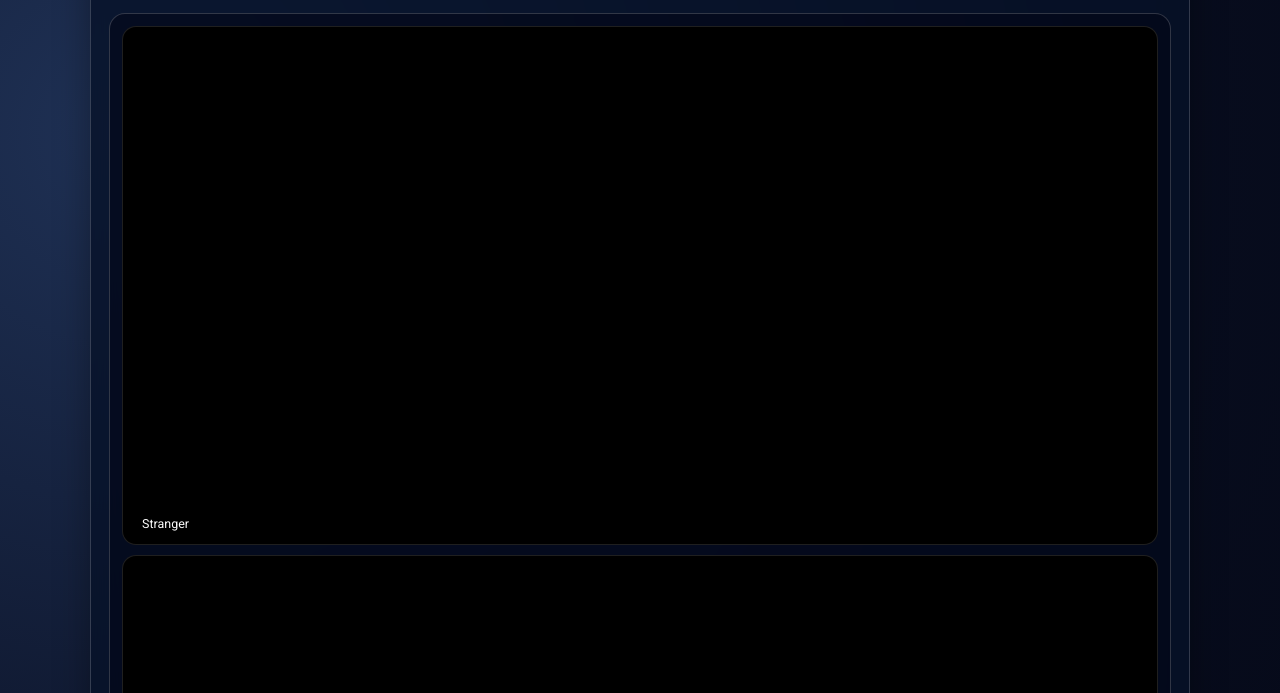
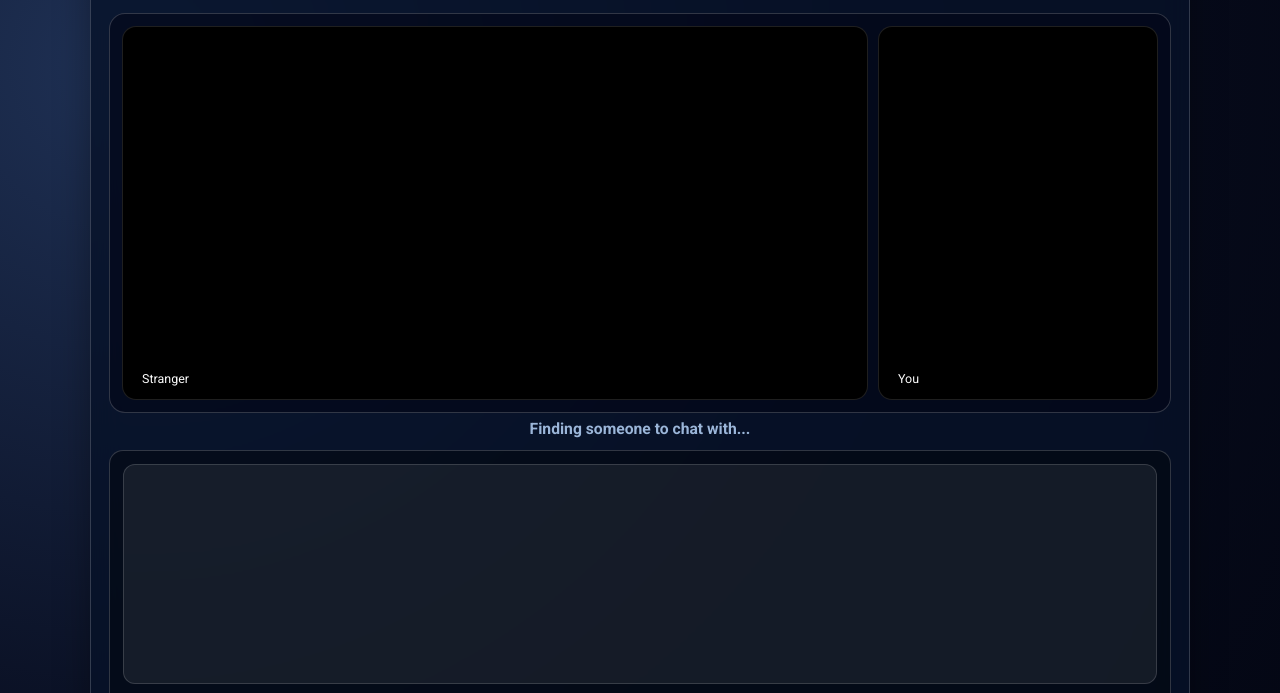
Before and after one commit to shakti716/shagle-chat-app, a website: page public/index.html in a window 1280 px wide. Both pictures are taken after a click on the button "📹 Video Call". Shown: the part 64-757 px from the top of the page. Drawn offline with nearby package versions, Linux system fonts and the light colour scheme; no server answers.

Commit message:
Fix video next-mode reconnect mode rv + resize video stage left-bias

```diff
--- a/public/client.js
+++ b/public/client.js
@@ -138,12 +138,13 @@ socket.on('partnerDisconnected', () => {
       statusChat.style.display = 'block';
       statusChat.textContent = 'Waiting for a stranger...';
       chatOnly.style.display = 'none';
+      socket.emit('ready', { mode: 'chat' });
     } else {
       status.style.display = 'block';
       status.textContent = 'Waiting for a stranger...';
       chat.style.display = 'none';
+      socket.emit('ready', { mode: 'video' });
     }
-    socket.emit('ready');
   }, 2000);
 });
 
--- a/public/style.css
+++ b/public/style.css
@@ -133,9 +133,10 @@ body {
   background: rgba(2, 5, 20, 0.55);
   border: 1px solid var(--panel-border);
   padding: 12px;
-  min-height: 300px;
+  min-height: 340px;
   display: flex;
-  flex-direction: column;
+  flex-direction: row;
+  align-items: stretch;
   gap: 10px;
 }
 
@@ -144,13 +145,22 @@ body {
   border-radius: 14px;
   border: 1px solid rgba(255,255,255,0.12);
   background: #000;
-  flex: 1;
-  min-height: 140px;
+  display: flex;
+  overflow: hidden;
 }
 
-.videoBig, .videoSmall {
+.videoBig {
+  flex: 2;
+  min-height: 320px;
+}
+
+.videoSmall {
   flex: 1;
+  max-width: 280px;
+  min-width: 180px;
+  min-height: 200px;
 }
+
 
 .videoCard video {
   width: 100%;
```
